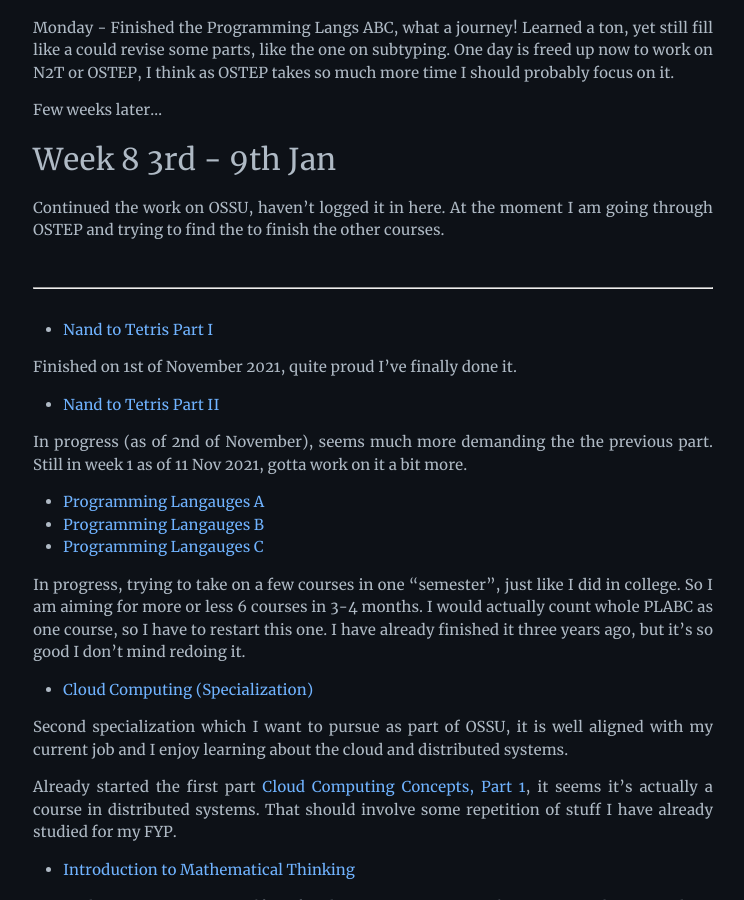
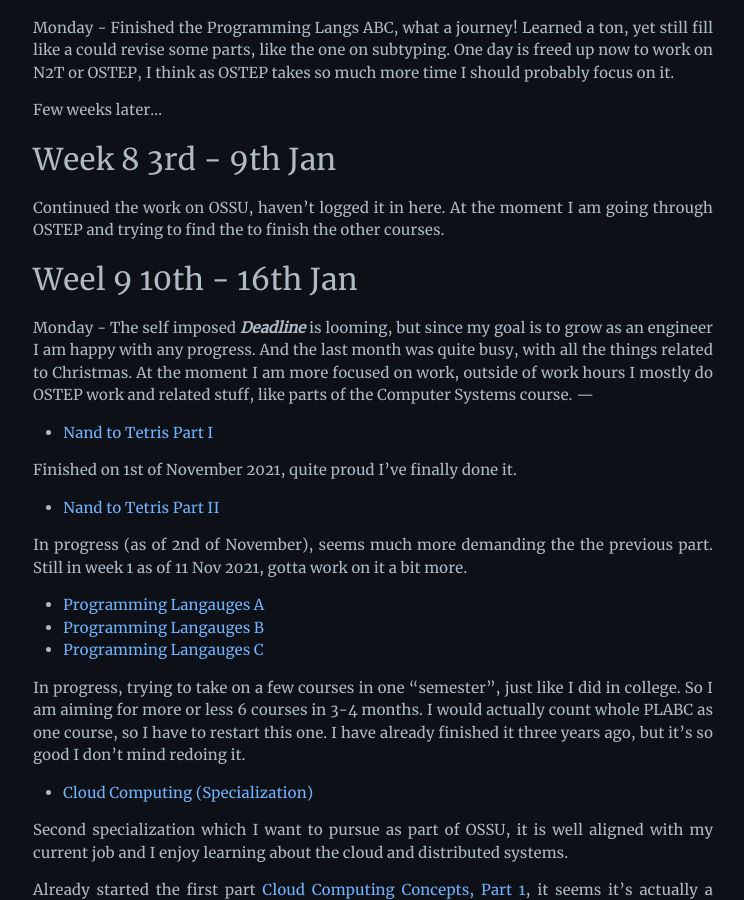
Before and after one commit to pomyslowynick/pomyslowynick.github.io, a Jekyll site: the page built from _posts/2021-11-02-ossu-progress.md, in a window 1280 px wide and 900 px high, scrolled down 3525 px. Shown: the whole window, without its empty margins (267-1011 px from the left). Built offline with Jekyll 4.4.1, drawn with Linux system fonts in a browser that asks for light colours; some of the changed text lies outside the part shown.

Commit message:
Add new courses to the list

```diff
--- a/_posts/2021-11-02-ossu-progress.md
+++ b/_posts/2021-11-02-ossu-progress.md
@@ -86,7 +86,9 @@ Few weeks later...
 ##  Week 8 3rd - 9th Jan
 Continued the work on OSSU, haven't logged it in here. At the moment I am going through OSTEP and trying to find the to finish the other courses.
 
-
+## Weel 9 10th - 16th Jan
+Monday - The self imposed ***Deadline*** is looming, but since my goal is to grow as an engineer I am happy with any progress. And the last month was quite busy, with all the things related to Christmas.
+At the moment I am more focused on work, outside of work hours I mostly do OSTEP work and related stuff, like parts of the Computer Systems course.
 ---
 - [Nand to Tetris Part I](https://www.coursera.org/learn/build-a-computer)
 
@@ -173,6 +175,14 @@ I was always fascinated by Compilers and this book would be a great introduction
 
 - [Intel Architecture - Security/Hardware Courses](https://p.ost2.fyi/courses/course-v1:OpenSecurityTraining2%2BArch1001_x86-64_Asm%2B2021_v1/about)
 
+- [Advanced Programming in the UNIX Environment](https://www.youtube.com/channel/UC7-CyoYfsrVI-dsuHRQx0IQ)
+
+- 15-721 Database Systems
+
+- [CS631 - Advanced Programming in the UNIX Environment](https://www.youtube.com/watch?v=BsB9Cg6yJc4&list=PL0qfF8MrJ-jxMfirAdxDs9zIiBg2Wug0z&index=1)
+
+- [CS615 - System Administration](https://www.youtube.com/watch?v=QJL5cNv9dJs&list=PLDadzdouM0VBq9HdgalQkqFKvM7uSaj9L)
+
 - Maths for CS (MIT)
 
 - [Computation Structures](https://computationstructures.org/index.html)
```
